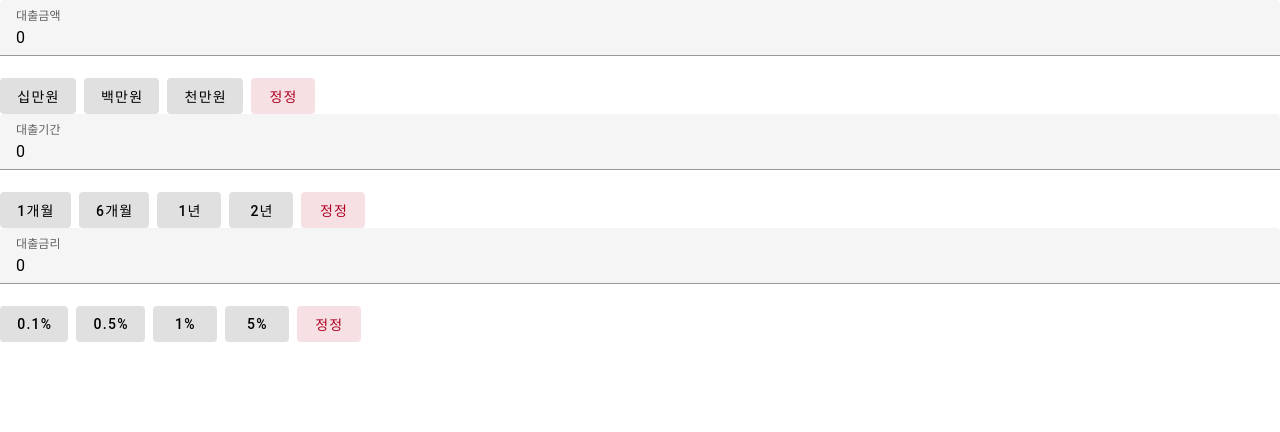
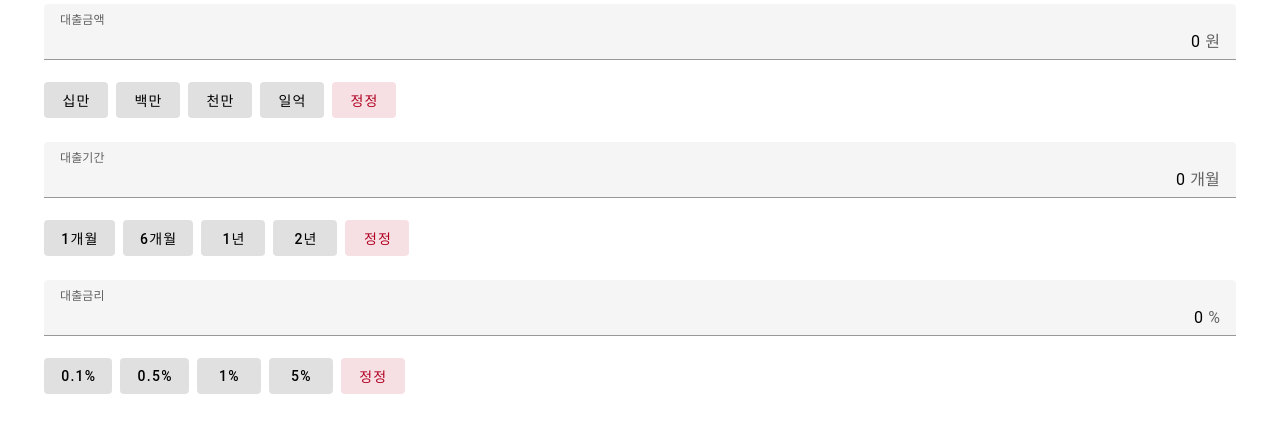
Before and after one commit to leyng7/investment, a Vue app: page / in a window 1280 px wide. Shown: the top 432 px of the page. Built offline with nearby package versions, Linux system fonts and the light colour scheme.

Commit message:
feat: 숫자 쉼표 추가

```diff
--- a/src/App.vue
+++ b/src/App.vue
@@ -1,5 +1,7 @@
 <template>
-  <HelloWorld />
+  <v-container>
+      <HelloWorld/>
+  </v-container>
 </template>
 
 <script>
@@ -14,7 +16,13 @@ export default {
 </script>
 
 <style>
-  #app {
-    touch-action: pan-x pan-y;
-  }
+#app {
+  touch-action: pan-x pan-y;
+}
+
+.v-field__input {
+  text-align: right;
+  margin-right: 5px;
+}
+
 </style>
--- a/src/components/HelloWorld.vue
+++ b/src/components/HelloWorld.vue
@@ -1,15 +1,31 @@
 <template>
-  <div>
-    <v-text-field label="대출금액" v-model="money"></v-text-field>
+  <v-row>
+    <v-text-field
+        pattern="\d*"
+        label="대출금액"
+        v-model="money"
+        @input="changeNum($event.target.value)"
+        suffix="원"
+    ></v-text-field>
+  </v-row>
+  <v-row class="mb-6">
     <div class="d-flex" style="gap: 0.5rem">
-      <v-btn variant="tonal" @click="incrementMoney(100000)">십만원</v-btn>
-      <v-btn variant="tonal" @click="incrementMoney(1000000)">백만원</v-btn>
-      <v-btn variant="tonal" @click="incrementMoney(10000000)">천만원</v-btn>
+      <v-btn variant="tonal" @click="incrementMoney(100000)">십만</v-btn>
+      <v-btn variant="tonal" @click="incrementMoney(1000000)">백만</v-btn>
+      <v-btn variant="tonal" @click="incrementMoney(10000000)">천만</v-btn>
+      <v-btn variant="tonal" @click="incrementMoney(100000000)">일억</v-btn>
       <v-btn color="error" variant="tonal" @click="this.money = 0">정정</v-btn>
     </div>
-  </div>
-  <div>
-    <v-text-field label="대출기간" v-model="period"></v-text-field>
+  </v-row>
+  <v-row>
+    <v-text-field
+        pattern="\d*"
+        label="대출기간"
+        v-model="period"
+        suffix="개월"
+    ></v-text-field>
+  </v-row>
+  <v-row class="mb-6">
     <div class="d-flex" style="gap: 0.5rem">
       <v-btn variant="tonal" @click="incrementPeriod(1)">1개월</v-btn>
       <v-btn variant="tonal" @click="incrementPeriod(6)">6개월</v-btn>
@@ -17,9 +33,15 @@
       <v-btn variant="tonal" @click="incrementPeriod(24)">2년</v-btn>
       <v-btn color="error" variant="tonal" @click="this.period = 0">정정</v-btn>
     </div>
-  </div>
-  <div>
-    <v-text-field label="대출금리" v-model="interest"></v-text-field>
+  </v-row>
+  <v-row>
+    <v-text-field
+        label="대출금리"
+        v-model="interest"
+        suffix="%"
+    ></v-text-field>
+  </v-row>
+  <v-row class="mb-6">
     <div class="d-flex" style="gap: 0.5rem">
       <v-btn variant="tonal" @click="incrementInterest(0.1)">0.1%</v-btn>
       <v-btn variant="tonal" @click="incrementInterest(0.5)">0.5%</v-btn>
@@ -27,7 +49,7 @@
       <v-btn variant="tonal" @click="incrementInterest(5)">5%</v-btn>
       <v-btn color="error" variant="tonal" @click="this.interest = 0">정정</v-btn>
     </div>
-  </div>
+  </v-row>
 </template>
 
 <script>
@@ -42,35 +64,34 @@ export default {
   },
   methods: {
     incrementMoney(num) {
-      this.money += num;
+      this.money = this.comma(this.unComma(this.money) + num);
     },
     incrementPeriod(num) {
       this.period += num;
     },
     incrementInterest(num) {
       this.interest += num;
+    },
+    changeNum: function (value) {
+      this.money = this.comma(this.unComma(value));
+    },
+    comma(str) {
+      str = String(str);
+      return str.replace(/(\d)(?=(?:\d{3})+(?!\d))/g, '$1,');
+    },
+    unComma(str) {
+      str = String(str);
+      return parseInt(str.replace(/[^\d]+/g, ''));
     }
   },
+  filters: {
+    inputNumberFormat(val) {
+      return String(val).replace(/\B(?=(\d{3})+(?!\d))/g, ",");
+    }
+  }
 }
 </script>
 
-<!-- Add "scoped" attribute to limit CSS to this component only -->
 <style scoped>
-h3 {
-  margin: 40px 0 0;
-}
 
-ul {
-  list-style-type: none;
-  padding: 0;
-}
-
-li {
-  display: inline-block;
-  margin: 0 10px;
-}
-
-a {
-  color: #42b983;
-}
 </style>
```
